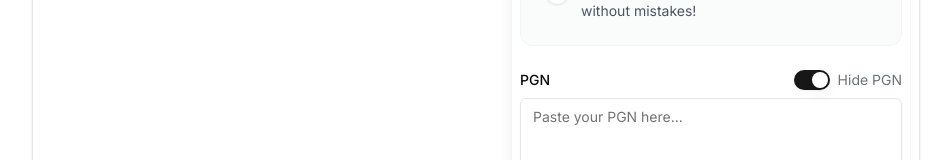
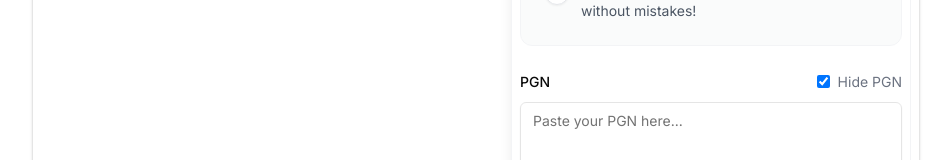
Before and after one commit to curious-droid/chess-opening-trainer, a Next.js app: page / in a window 1280 px wide. Shown: the part 430-590 px from the top of the page, without its empty margins (164-1115 px from the left). Built offline with nearby package versions, Linux system fonts and the light colour scheme.

Commit message:
add missing switch.tsx

```diff
--- /dev/null
+++ b/components/ui/switch.tsx
@@ -0,0 +1,21 @@
+import React from 'react'
+
+interface SwitchProps {
+  checked: boolean
+  onCheckedChange: (checked: boolean) => void
+  id?: string
+}
+
+export const Switch: React.FC<SwitchProps> = ({ checked, onCheckedChange, id }) => {
+  return (
+    <label htmlFor={id} className="switch">
+      <input
+        type="checkbox"
+        id={id}
+        checked={checked}
+        onChange={(e) => onCheckedChange(e.target.checked)}
+      />
+      <span className="slider round"></span>
+    </label>
+  )
+}
```
